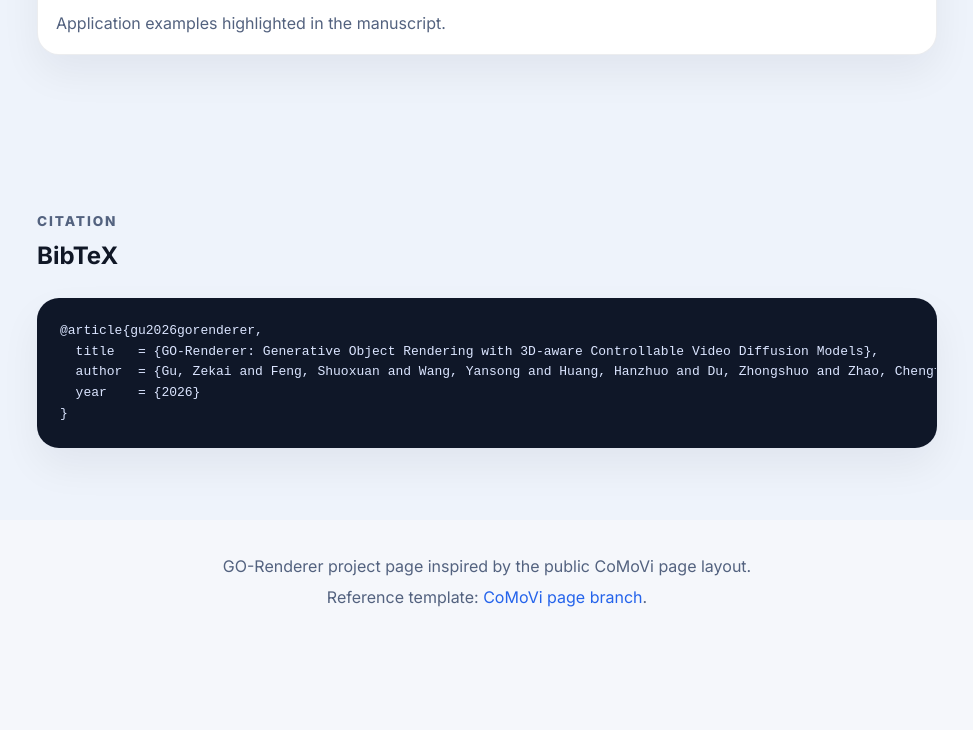
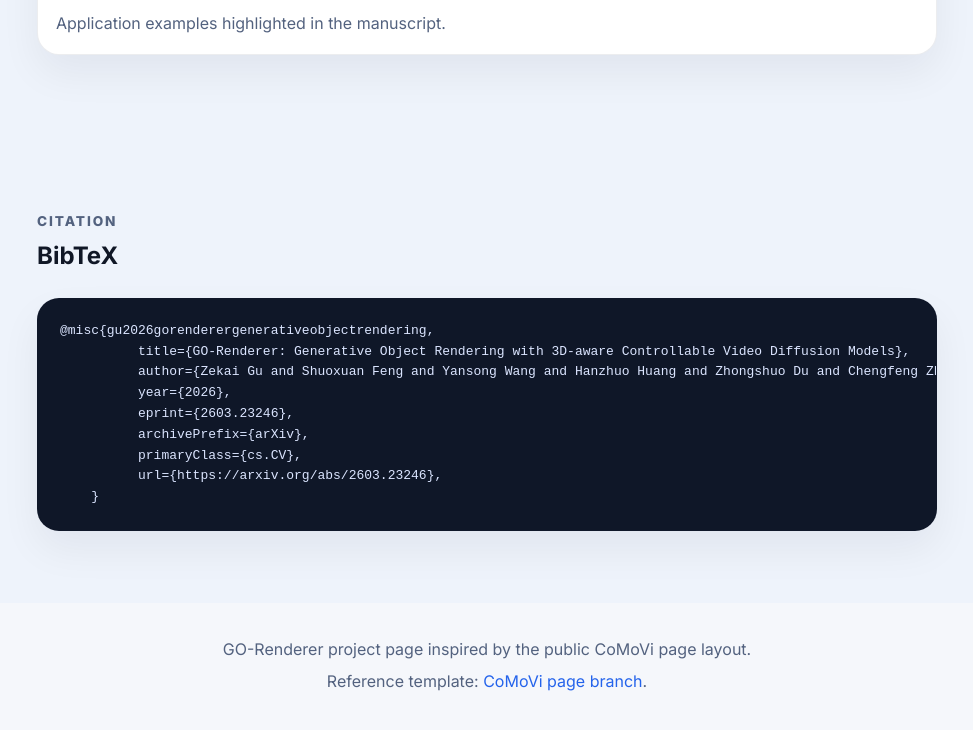
Before and after one commit to IGL-HKUST/GO-Renderer, a plain HTML site: page index.html in a window 1280 px wide. Shown: the part 5800-6530 px from the top of the page, without its empty margins (153-1126 px from the left). Before the commit the page ends 6465 px from the top, so only its background shows below. Drawn offline with Linux system fonts and the light colour scheme; some icons are missing.

Commit message:
Update arXiv links and citation on the project page.
Point the project page to the public arXiv entry and refresh the BibTeX block to match the released paper metadata.

Made-with: Cursor

```diff
--- a/index.html
+++ b/index.html
@@ -59,7 +59,7 @@
         </p>
 
         <div class="link-row">
-          <a class="pill-link" href="#">
+          <a class="pill-link" href="https://arxiv.org/abs/2603.23246" target="_blank" rel="noopener noreferrer">
             <i class="ai ai-arxiv" aria-hidden="true"></i>
             <span>Arxiv</span>
           </a>
@@ -230,11 +230,15 @@
           <p class="section-kicker">Citation</p>
           <h2>BibTeX</h2>
         </div>
-        <pre class="citation-block"><code>@article{gu2026gorenderer,
-  title   = {GO-Renderer: Generative Object Rendering with 3D-aware Controllable Video Diffusion Models},
-  author  = {Gu, Zekai and Feng, Shuoxuan and Wang, Yansong and Huang, Hanzhuo and Du, Zhongshuo and Zhao, Chengfeng and Ren, Chengwei and Wang, Peng and Liu, Yuan},
-  year    = {2026}
-}</code></pre>
+        <pre class="citation-block"><code>@misc{gu2026gorenderergenerativeobjectrendering,
+          title={GO-Renderer: Generative Object Rendering with 3D-aware Controllable Video Diffusion Models},
+          author={Zekai Gu and Shuoxuan Feng and Yansong Wang and Hanzhuo Huang and Zhongshuo Du and Chengfeng Zhao and Chengwei Ren and Peng Wang and Yuan Liu},
+          year={2026},
+          eprint={2603.23246},
+          archivePrefix={arXiv},
+          primaryClass={cs.CV},
+          url={https://arxiv.org/abs/2603.23246},
+    }</code></pre>
       </div>
     </section>
   </main>
```
